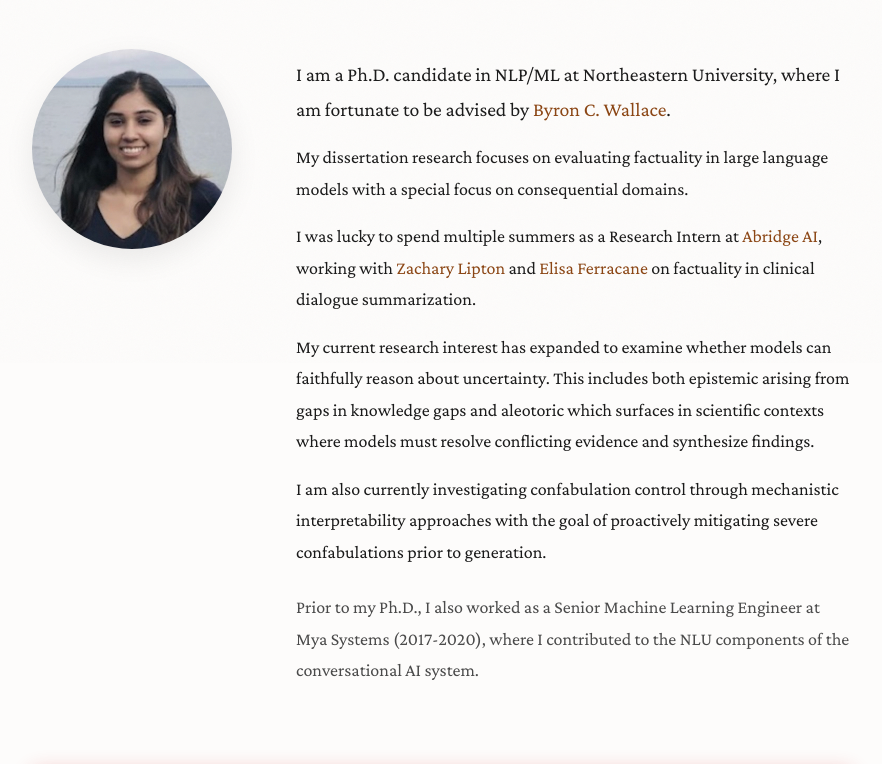
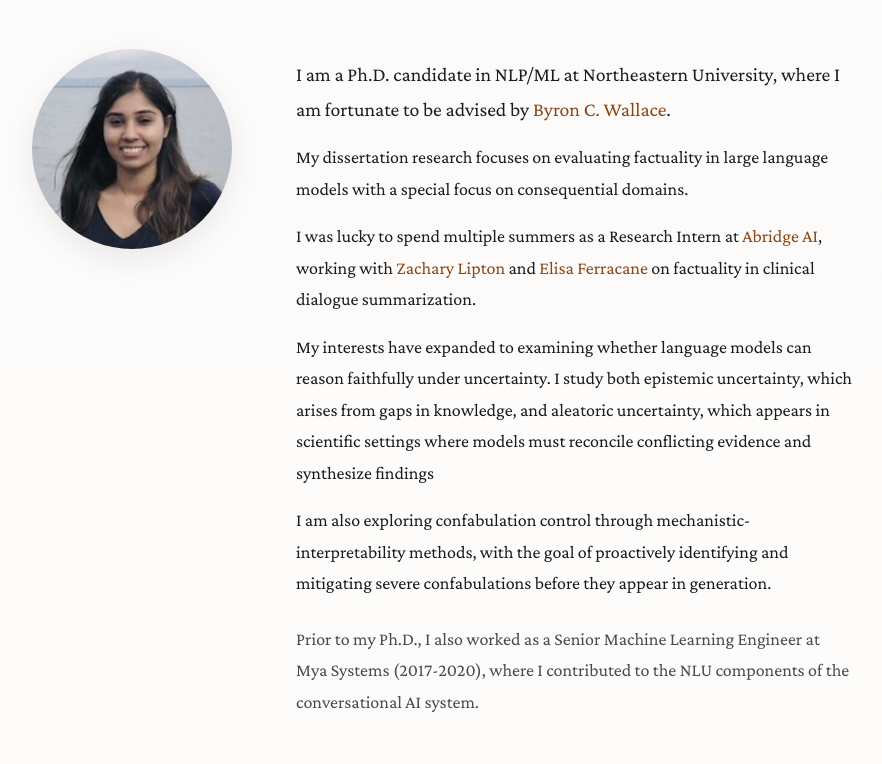
Before and after one commit to sanjanaramprasad/personal_website, a plain HTML site: page index.html in a window 1280 px wide. Shown: the part 437-1201 px from the top of the page, without its empty margins (198-1080 px from the left). Drawn offline with nearby package versions, Linux system fonts and the light colour scheme.

```diff
--- a/index.html
+++ b/index.html
@@ -54,8 +54,8 @@
 
                         <p>I was lucky to spend multiple summers as a Research Intern at <a href="https://www.abridge.com/" target="_blank">Abridge AI</a>, working with <a href="https://www.zacharylipton.com/" target="_blank">Zachary Lipton</a> and <a href="https://elisaf.github.io/" target="_blank">Elisa Ferracane</a> on factuality in clinical dialogue summarization.</p>
 
-                        <p>My current research interest has expanded to examine whether models can faithfully reason about uncertainty. This includes both epistemic arising from gaps in knowledge gaps and aleotoric which surfaces in scientific contexts where models must resolve conflicting evidence and synthesize findings.</p>
-                        <p>I am also currently investigating confabulation control through mechanistic interpretability approaches with the goal of proactively mitigating severe confabulations prior to generation.</p>
+                        <p>My interests have expanded to examining whether language models can reason faithfully under uncertainty. I study both epistemic uncertainty, which arises from gaps in knowledge, and aleatoric uncertainty, which appears in scientific settings where models must reconcile conflicting evidence and synthesize findings</p>
+                        <p>I am also exploring confabulation control through mechanistic-interpretability methods, with the goal of proactively identifying and mitigating severe confabulations before they appear in generation.</p>
 
 
                         <!-- <div class="research-box">
```
